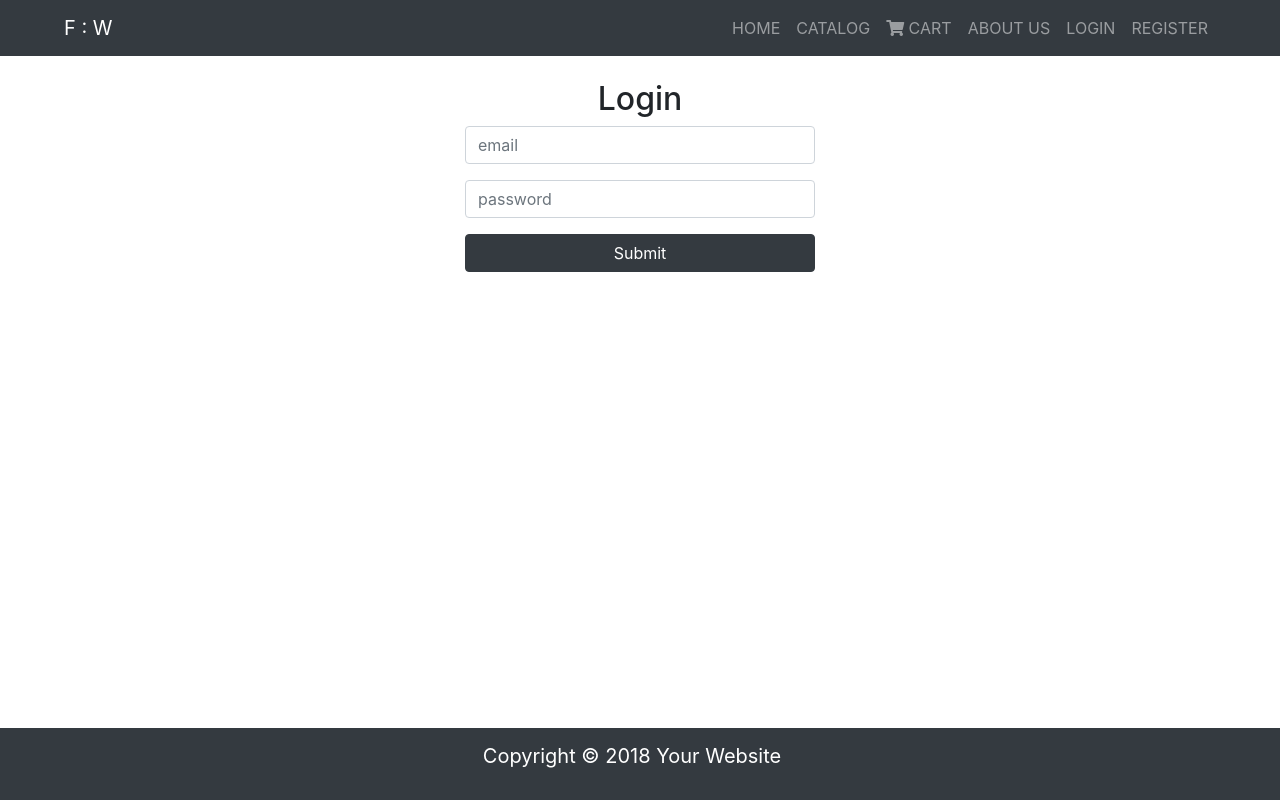
After one commit to ag-ilustre/little-potted-friends-ecommerce, a PHP site: page /views/login.php in a window 1280 px wide. The commit adds this page. Run offline with PHP 8.4, Linux system fonts and the light colour scheme; some libraries are stand-ins or nearby versions.

Commit message:
includes login and logout

```diff
--- a/app/assets/js/script.js
+++ b/app/assets/js/script.js
@@ -41,8 +41,6 @@ function sortPrice(order){
 }
 
 
-
-
 // =================================== CATALOG BUTTONS AND LINKS =================================== //
 
 $("#searchAnItem").keyup(function(){
@@ -83,6 +81,8 @@ $("#email").keyup(function(){
 
 });
 
+
+// to submit the registration form and add the new user to the database
 $("#btnRegister").click(()=>{
 		let firstname = $("#firstname").val();
 		let lastname = $("#lastname").val();
--- a/app/partials/header.php
+++ b/app/partials/header.php
@@ -1,4 +1,6 @@
-<!doctype html>
+<?php session_start(); ?>
+
+<!DOCTYPE HTML>
 <html lang="en">
   <head>
     <!-- Required meta tags -->
@@ -26,3 +28,51 @@
     <script type="text/javascript" src="../vendors/jquery/jquery-3.3.1.min.js"></script>
   </head>
   <body>
+    <nav class="navbar navbar-expand-lg navbar-dark bg-dark mb-4 sticky-top">
+      <a class="navbar-brand px-5" href="index.php">F : W</a>
+      <button class="navbar-toggler" type="button" data-toggle="collapse" data-target="#navbarSupportedContent" aria-controls="navbarSupportedContent" aria-expanded="false" aria-label="Toggle navigation">
+        <span class="navbar-toggler-icon"></span>
+      </button>
+
+      <div class="collapse navbar-collapse px-5" id="navbarSupportedContent">
+        <ul class="navbar-nav ml-auto">
+          <li class="nav-item">
+            <a class="nav-link" href="index.php" id="nav-home">HOME <span class="sr-only">(current)</span></a>
+          </li>
+          <li class="nav-item">
+            <a class="nav-link" href="catalog.php" id="nav-catalog">CATALOG <span class="sr-only">(current)</span></a>
+          </li>
+          <li class="nav-item">
+            <a class="nav-link" href="#" id="nav-cart"><i class="fas fa-shopping-cart"></i>  CART <span class="sr-only">(current)</span></a>
+          </li>
+          <li class="nav-item">
+            <a class="nav-link" href="#" id="nav-about_us">ABOUT US <span class="sr-only">(current)</span></a>
+          </li>
+          <li class="nav-item">
+            <!-- LOGIN / LOGOUT -->
+           <?php
+              if(isset($_SESSION['email'])){
+                echo "<li class='nav-item dropdown'>
+                      <a class='nav-link dropdown-toggle' href='#' id='navbarDropdown' role='button' data-toggle='dropdown' aria-haspopup='true' aria-expanded='false'>HELLO, ". STRTOUPPER($_SESSION['firstname']) . "!<span class='sr-only'>(current)</span></a>
+                      <div class='dropdown-menu' aria-labelledby='navbarDropdown'>
+                        <a class='dropdown-item' href='#'>YOUR ORDERS</a>
+                        <a class='dropdown-item' href='#'>YOUR PROFILE</a>
+                        <div class='dropdown-divider'></div>
+                        <a class='dropdown-item' href='../controllers/process_logout.php'>LOGOUT</a>
+                      </div>
+                    </li>
+                      ";
+              } else {
+                echo "<a class='nav-link' href='login.php'>LOGIN <span class='sr-only'>(current)</span></a>
+                      </li>
+                      <li class='nav-item'>
+                        <a class='nav-link' href='register.php' id='nav-register'>REGISTER <span class='sr-only'>(current)</span></a>
+                      </li>
+                      ";
+              }
+            ?>
+
+
+         </form>
+      </div>
+    </nav>
--- a/app/views/catalog.php
+++ b/app/views/catalog.php
@@ -1,5 +1,4 @@
 <?php require_once '../partials/header.php'; ?>
-<?php require_once '../partials/navbar.php'; ?>
 
 <!-- Page Content -->
 <div class="container">
--- a/app/views/index.php
+++ b/app/views/index.php
@@ -1,5 +1,4 @@
 <?php require_once '../partials/header.php'; ?>
-<?php require_once '../partials/navbar.php'; ?>
 
 <div class="container">
 
--- /dev/null
+++ b/app/views/login.php
@@ -0,0 +1,23 @@
+<?php require_once '../partials/header.php'; ?>
+
+	<div class="container">
+    <div class="row">
+
+      <div class="col-lg-4 mx-auto">
+      	<h2 class="text-center">Login</h2>
+				<form method="POST" action="../controllers/process_login.php">
+					<div class="form-group">
+					  <input type="text" name="email1" placeholder="email" class="form-control">
+					</div>
+					<div class="form-group">
+					  <input type="password" name="password1" placeholder="password" class="form-control">
+					</div>
+
+				  <button type="submit" id="btn_submit" class="btn btn-dark btn-block">Submit</button>
+				</form>
+			</div>
+		</div>
+	</div>
+
+
+<?php include '../partials/footer.php'; ?>
--- a/app/views/product.php
+++ b/app/views/product.php
@@ -1,5 +1,4 @@
 <?php require_once '../partials/header.php'; ?>
-<?php require_once '../partials/navbar.php'; ?>
 
 <div class="container">
 
--- a/app/views/register.php
+++ b/app/views/register.php
@@ -1,5 +1,4 @@
 <?php require_once '../partials/header.php'; ?>
-<?php require_once '../partials/navbar.php'; ?>
 
 <div class="container">
     <div class="row">
```
Also changed, not shown: app/controllers/process_login.php (added, +28 -0 lines), app/controllers/process_logout.php (added, +9 -0 lines), app/controllers/validate_email.php (deleted, +0 -12 lines), app/partials/navbar.php (deleted, +0 -50 lines).
